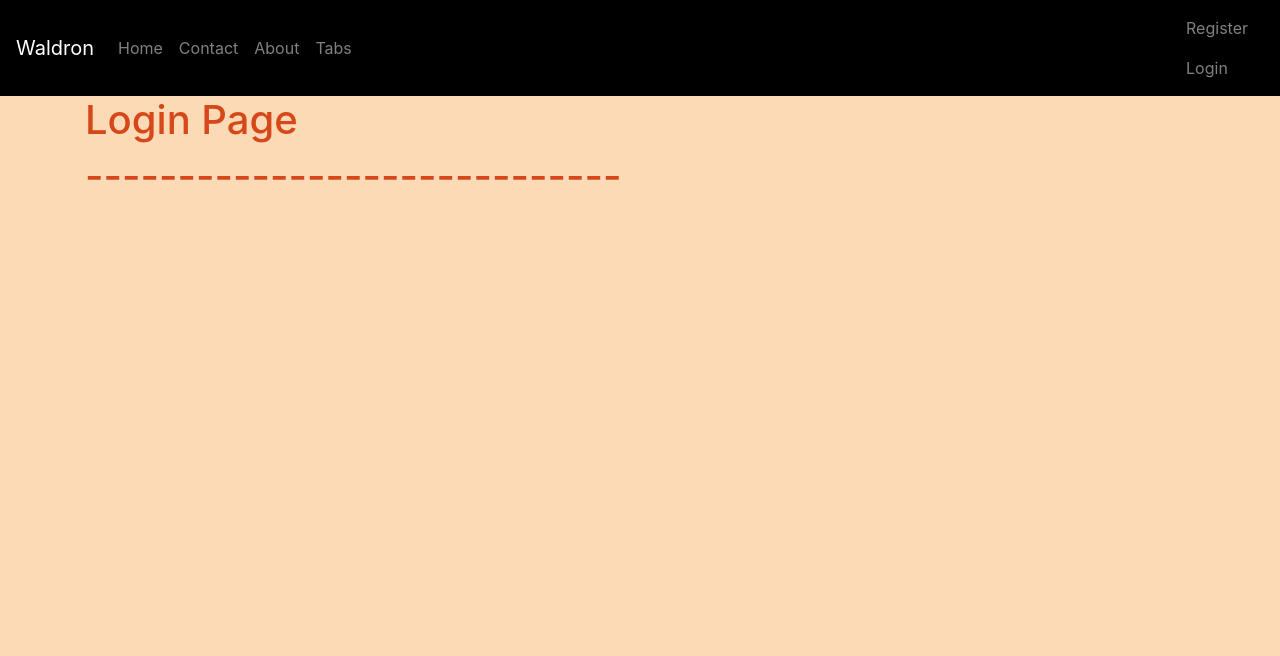
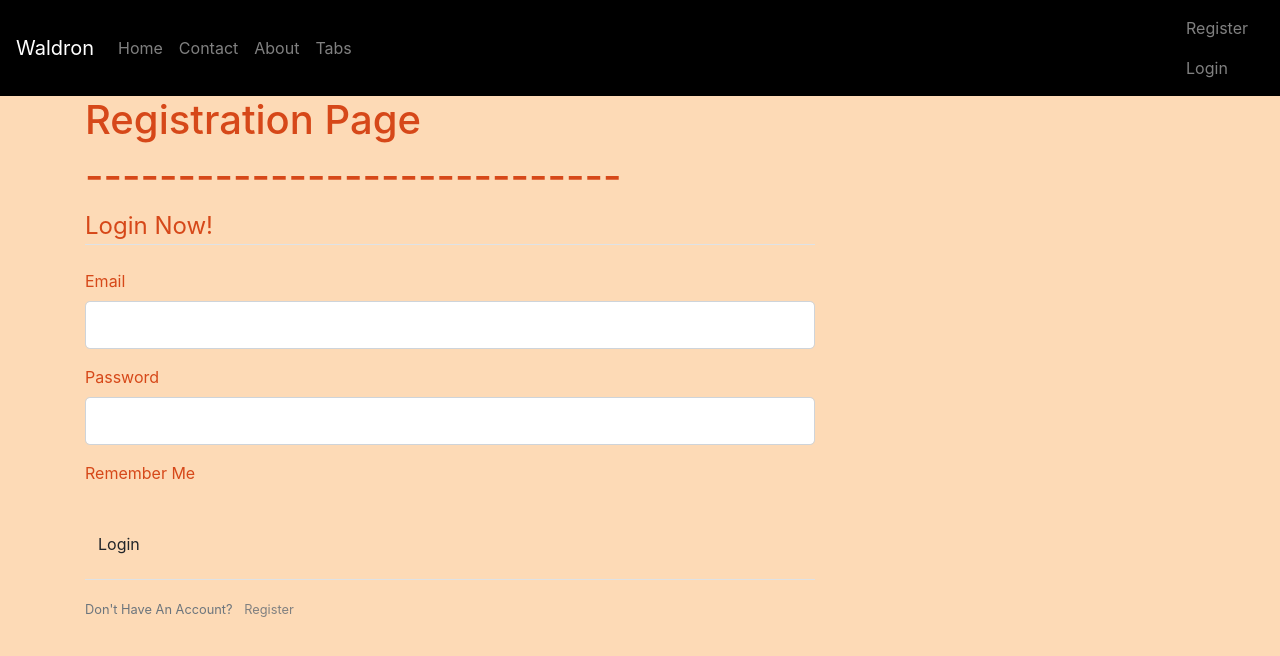
Before and after one commit to clj-jackson/Flask-Waldron, a Flask app: page /login in a window 1280 px wide. Shown: the top 656 px of the page. Run offline with Flask 2, Linux system fonts and the light colour scheme; some libraries are stand-ins or nearby versions.

Commit message:
Commit 4, login page begun development.

```diff
--- a/forms.py
+++ b/forms.py
@@ -13,10 +13,8 @@ class RegForm(FlaskForm):
 
 class LoginForm(FlaskForm):
     email = StringField("Email", validators=[DataRequired(), Email()])
-    username = StringField("Username", validators=[DataRequired(), Length(min=5, max=20)])
 
     password = PasswordField("Password", validators=[DataRequired(), Length(min=8, max=30)])
-    confirm_password = PasswordField("Confirm Password", validators=[DataRequired(), EqualTo("password")])
 
     remember_user = BooleanField("Remember Me")
 
--- a/templates/login.html
+++ b/templates/login.html
@@ -1,5 +1,50 @@
 {% extends "layout.html" %}
 {% block content %}
-    <h1>Login Page</h1>
+    <h1>Registration Page</h1>
     <h1>-----------------------------</h1>
+    <div>
+        <form method="POST" action="">
+            {{ form.hidden_tag() }}
+            <fieldset class="form-group">
+                <legend class="border-bottom mb-4">Login Now!</legend>
+                <div class="form-group">
+                    {{ form.email.label(class="form-control-label") }}
+                    {% if form.email.errors %}
+                        {{ form.email(Class="form-control form-control-lg is-invalid") }}
+                        <div class="invalid-feedback">
+                            {% for error in form.email.errors %}
+                                <span>{{ error }}</span>
+                            {% endfor %}
+                        </div>
+                    {% else %}
+                        {{ form.email(class="form-control form-control-lg") }}
+                    {% endif %}
+                </div>
+                <div class="form-group">
+                    {{ form.password.label(class="form-control-label") }}
+                    {% if form.password.errors %}
+                        {{ form.password(Class="form-control form-control-lg is-invalid") }}
+                        <div class="invalid-feedback">
+                            {% for error in form.password.errors %}
+                                <span>{{ error }}</span>
+                            {% endfor %}
+                        </div>
+                    {% else %}
+                        {{ form.password(class="form-control form-control-lg") }}
+                    {% endif %}
+                </div>
+                <div class="form-group">
+                    {{ form.remember_user.label(class="form-control-label") }}
+                </div>
+            </fieldset>
+            <div class="form-group">
+                {{ form.submit(class="btn btn-outlet-info") }}
+            </div>
+        </form>
+    </div>
+<div class="border-top pt-3">
+    <small class="text-muted">
+        Don't Have An Account? <a class="ml-2" href="{{ url_for('register') }}">Register</a>
+    </small>
+</div>
 {% endblock content %}
```
